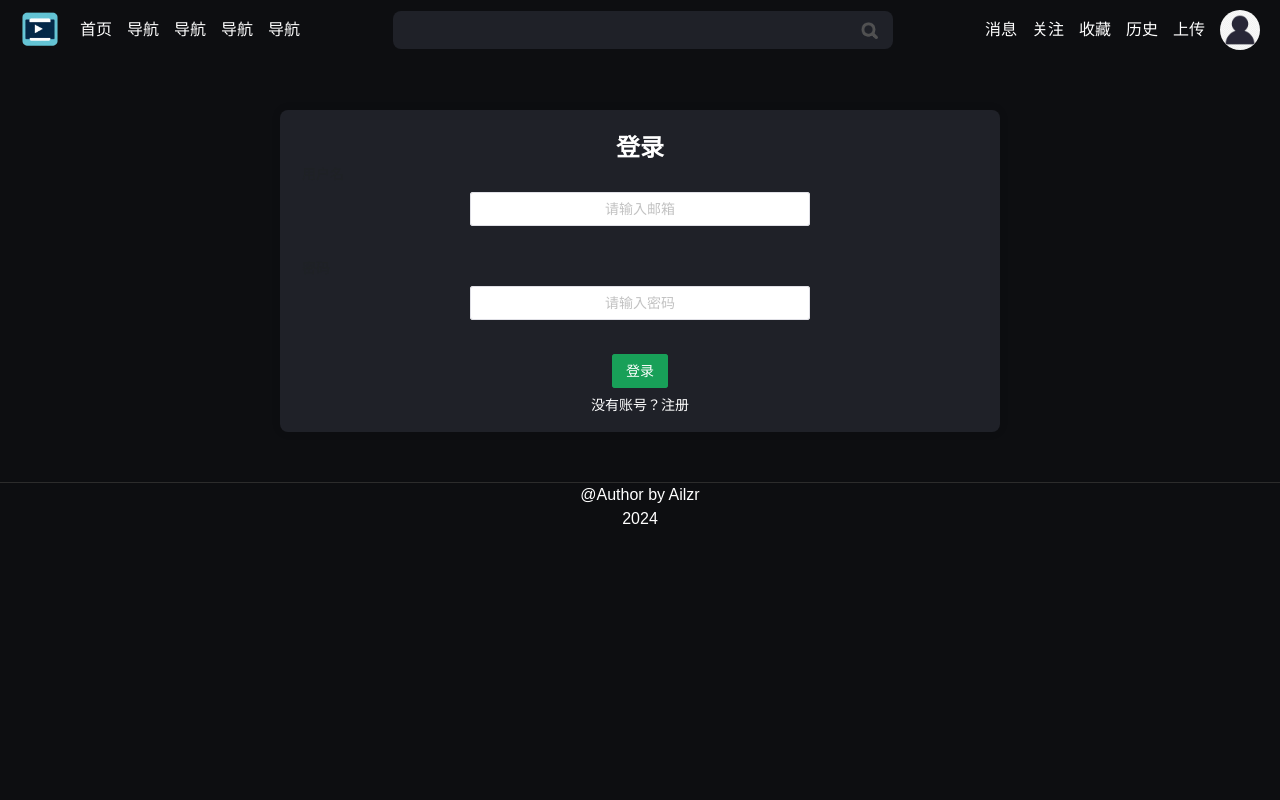
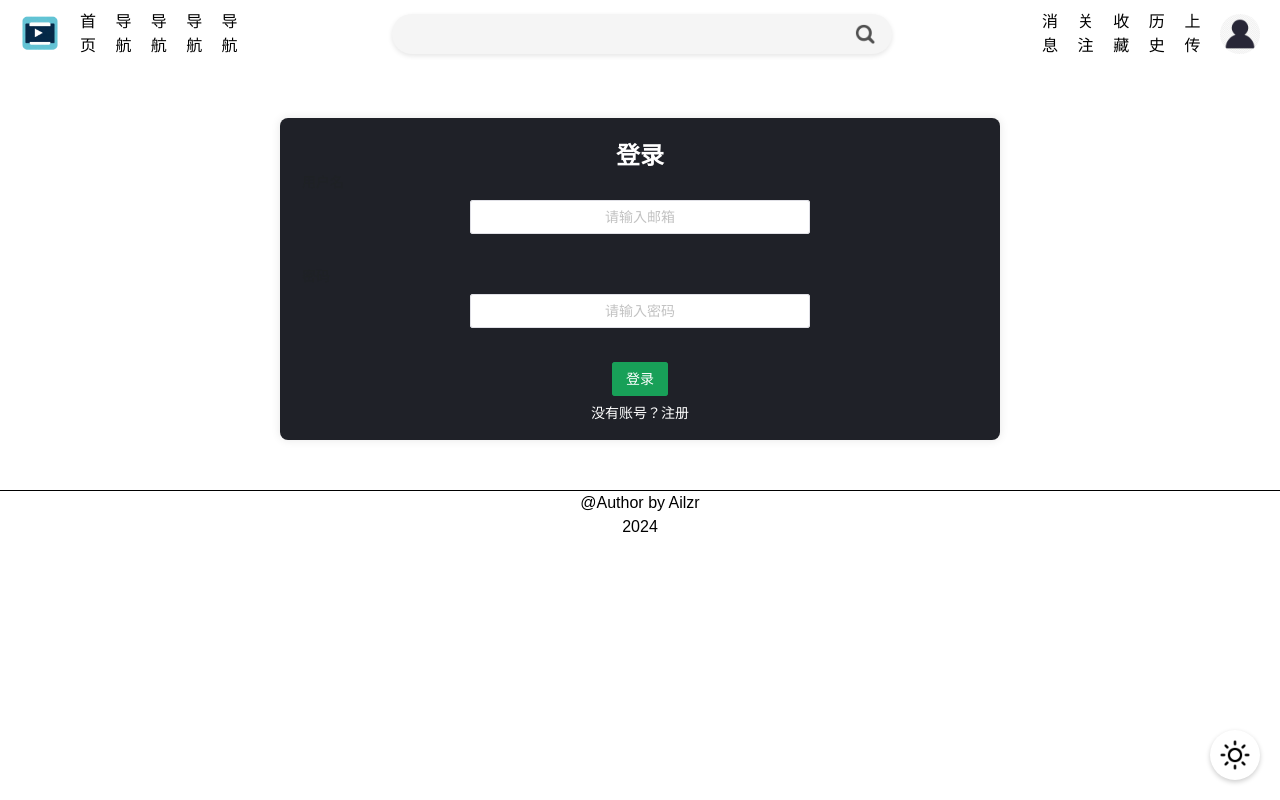
Before and after one commit to Ailzr/video-web-vue, a Vue app: page /login in a window 1280 px wide. Built offline with nearby package versions, Linux system fonts and the light colour scheme.

Commit message:
feat: Extract css from Navigation for day and night mode

```diff
--- /dev/null
+++ b/src/assets/css/Navigation.css
@@ -0,0 +1,142 @@
+.navigation {
+    display: flex;
+    justify-content: space-between;
+    align-items: center;
+    /* background-color: #0D0E11; */
+    /* color: #fff; */
+    padding: 10px 20px;
+}
+
+.nav-left {
+    display: flex;
+    align-items: center;
+}
+
+.logo {
+    width: 40px;
+    height: 40px;
+    margin-right: 20px;
+    cursor: pointer;
+}
+
+.nav-ul {
+    list-style-type: none;
+    display: flex;
+    gap: 15px;
+}
+
+.nav-ul li {
+    font-size: 16px;
+}
+
+.nav-ul li a {
+    color: inherit; /* 让它继承 body 的颜色 */
+    text-decoration: none;
+    transition: color 0.3s;
+}
+
+.nav-ul li a:hover {
+    color: #ff9900;
+}
+
+.nav-center {
+    display: flex;
+    align-items: center;
+}
+
+/* 搜索栏 */
+.center_search_container {
+    display: flex;
+    justify-content: center;
+    width: 100%;
+    min-width: 300px;
+    max-width: 800px;
+    height: 40px;
+}
+
+.search_bar {
+    display: flex;
+    align-items: center;
+    width: 100%;
+    max-width: 500px;
+    height: 40px;
+    background-color: var(--video-card-bgc, #f5f5f5);
+    border-radius: 20px;
+    padding: 0 10px;
+    box-shadow: 0px 2px 5px rgba(0, 0, 0, 0.1);
+    transition: box-shadow 0.3s ease-in-out;
+}
+
+.search_bar:hover {
+    box-shadow: 0px 4px 8px rgba(0, 0, 0, 0.2);
+}
+
+.search_bar .search_input {
+    flex: 1;
+    display: flex;
+    align-items: center;
+}
+
+.search_bar .search_input input {
+    width: 100%;
+    height: 30px;
+    border: none;
+    outline: none;
+    background-color: transparent;
+    padding-left: 10px;
+    font-size: 16px;
+    color: var(--fontNormal, #000);
+}
+
+.search_bar .search_input input::placeholder {
+    color: rgba(0, 0, 0, 0.5);
+}
+
+.search_bar .search_btn {
+    display: flex;
+    align-items: center;
+    justify-content: center;
+    width: 34px;
+    height: 34px;
+    border-radius: 50%;
+    background-color: transparent;
+    transition: background-color 0.3s ease, transform 0.2s ease;
+}
+
+.search_bar .search_btn:hover {
+    background-color: rgba(0, 0, 0, 0.1);
+    transform: scale(1.1);
+}
+
+.search_bar .search_btn button {
+    width: 20px;
+    height: 20px;
+    border: none;
+    background-color: transparent;
+    background-image: url(../imgs/magnifying.png);
+    background-repeat: no-repeat;
+    background-size: contain;
+    cursor: pointer;
+}
+
+.nav-right {
+    display: flex;
+    align-items: center;
+}
+
+.user-avatar img {
+    width: 40px;
+    height: 40px;
+    border-radius: 50%;
+    margin-left: 15px;
+    cursor: pointer;
+}
+
+.popover-content {
+    /* background-color: #2C2C2C; */
+    background-color: var(--content-bgc);
+    padding: 10px;
+    /* color: #fff; */
+    color: var(--fontNormal);
+    font-size: 16px;
+}
--- /dev/null
+++ b/src/assets/css/_theme.css
@@ -0,0 +1,59 @@
+:root{
+    /* --bg-color: #ffffff;
+    --text-color: #333333; */
+    --content-bgc:#fff;
+    --box-bgc:#fff;
+    --box-shadow:0.2vw 0.2vw 1vw rgba(0,0,0,0.2);
+    --boxHoverShadow:0.5vw 0.5vw 1.1vw rgba(0,0,0,0.3);
+    --fontNormal:#000;
+    --settingColor:#000;
+    --video-card-bgc: #f5f5f5; /* 不是纯白，稍微灰一点 */
+    --hover-color: #c4c4c4;
+}
+
+.dark {
+    /* --bg-color: #0D0E11;
+    --text-color: #ecf0f1; */
+    --content-bgc:#272727;
+    --box-bgc:#272727;
+    --box-shadow:0 1px 20px -6px rgba(255, 255, 255, 0.406);
+    --boxHoverShadow:0.5vw 0.5vw 1.1vw rgba(0,0,0,0.3);
+    --settingColor:#fff;
+    --fontNormal:#fff;
+    --video-card-bgc: #2c2c2c;
+    --hover-color: #303030;
+}
+
+/* body {
+    background-color: var(--bg-color);
+    color: var(--text-color);
+} */
+
+body {
+    background-color: var(--content-bgc); /* 设置背景色 */
+    color: var(--fontNormal); /* 文字颜色 */
+    font-family: Arial, sans-serif; /* 适当设置字体 */
+    margin: 0;
+    padding: 0;
+}
+
+/* 盒子通用样式 */
+.box {
+    background-color: var(--box-bgc);
+    box-shadow: var(--box-shadow);
+    border-radius: 8px;
+    padding: 16px;
+    transition: box-shadow 0.3s ease-in-out;
+}
+
+/* 盒子 hover 效果 */
+.box:hover {
+    box-shadow: var(--boxHoverShadow);
+}
+
+/* 工具栏样式 */
+.toolbar {
+    background-color: var(--settingColor);
+    padding: 10px;
+    color: var(--fontNormal);
+}
--- a/src/base.css
+++ b/src/base.css
@@ -12,7 +12,7 @@ body {
 /*清除超链接的下划线*/
 a {
   text-decoration: none;
-  color: #333;
+  /* color: #333; */
 }
 /*去除默认的倾斜效果*/
 em,
@@ -51,12 +51,14 @@ input {
   clear: both;
 }
 
-#app{
+/* #app{
   background-color: #0D0E11;
   min-height: 100vh;
-}
+} */
 
-html, body {
+body {
+  /* background-color: #0D0E11; */
+  min-height: 100vh;
   width: 100%;
   overflow-x: hidden;
 }
--- a/src/components/Footer.vue
+++ b/src/components/Footer.vue
@@ -1,4 +1,21 @@
 <script setup lang="ts">
+import {ref} from "vue";
+let isDarkMode = ref(false);
+if (localStorage.getItem('video-web-golang-theme') === "true") {
+    isDarkMode.value = true;
+    document.body.classList.add("dark");
+}
+
+const toggleMode = ()=>{
+    isDarkMode.value = !isDarkMode.value;
+    if(isDarkMode.value){
+        localStorage.setItem("video-web-golang-theme", "true");
+        document.body.classList.add("dark");
+    }else{
+        localStorage.setItem("video-web-golang-theme", "false");
+        document.body.classList.remove("dark");
+    }
+}
 </script>
 
 <template>
@@ -6,14 +23,47 @@
         <span>@Author by Ailzr</span>
         <br>
         <span>2024</span>
+        <button class="theme-toggle" @click="toggleMode">
+            <img class="theme-img" v-show="isDarkMode" src="../assets/imgs/night-theme.png" alt="切换到日间模式">
+            <img class="theme-img" v-show="!isDarkMode" src="../assets/imgs/day-theme.png" alt="切换到夜间模式">
+        </button>
     </div>
 </template>
 
 <style scoped>
     .foot{
-        border-top: 1px solid #2C2C2C;
+        /* border-top: 1px solid #2C2C2C; */
+        border-top: 1px solid;
         vertical-align: middle;
         text-align: center;
-        color: white;
+        /* color: white; */
+    }
+    /* 固定在右下角的切换按钮样式 */
+    .theme-toggle {
+        position: fixed;
+        width: 50px;
+        height: 50px;
+        bottom: 20px;
+        right: 20px;
+        background: var(--bg-color);
+        border: none;
+        padding: 0; /* 移除内边距，确保图像填充整个按钮 */
+        border-radius: 50%;
+        cursor: pointer;
+        box-shadow: 0 2px 5px rgba(0,0,0,0.2);
+        z-index: 1000;
+        display: flex; /* 将按钮设置为 Flex 容器 */
+        justify-content: center; /* 水平居中 */
+        align-items: center; /* 垂直居中 */
+    }
+    .theme-img {
+        max-width: 80%;
+        max-height: 80%;
+        object-fit: contain;
+    }
+
+    /* 可根据需要添加悬停效果 */
+    .theme-toggle:hover {
+        opacity: 0.8;
     }
 </style>
--- a/src/components/Navigation.vue
+++ b/src/components/Navigation.vue
@@ -86,7 +86,7 @@ const logout = ()=>{
             <template #default>
               <div class="popover-content">
                 <p>你好: {{ username }}</p>
-                <n-button @click="logout" style="color: white;" v-if="UserManager.isLogin()">登出</n-button>
+                <n-button @click="logout" style="color: var(--fontNormal)" v-if="UserManager.isLogin()">登出</n-button>
               </div>
             </template>
             <!-- 头像部分 -->
@@ -100,145 +100,5 @@ const logout = ()=>{
     </header>
 </template>
 
-<style scoped>
-.navigation {
-  display: flex;
-  justify-content: space-between;
-  align-items: center;
-  background-color: #0D0E11;
-  color: #fff;
-  padding: 10px 20px;
-}
-
-.nav-left {
-  display: flex;
-  align-items: center;
-}
-
-.logo {
-  width: 40px;
-  height: 40px;
-  margin-right: 20px;
-  cursor: pointer;
-}
-
-.nav-ul {
-  list-style-type: none;
-  display: flex;
-  gap: 15px;
-}
-
-.nav-ul li {
-  font-size: 16px;
-}
-
-.nav-ul li a {
-  color: #fff;
-  text-decoration: none;
-  transition: color 0.3s;
-}
-
-.nav-ul li a:hover {
-  color: #ff9900;
-}
-
-.nav-center {
-  display: flex;
-  align-items: center;
-}
-
-/* 搜索栏 */
-.center_search_container{
-    display: inline-block;
-    flex: 1 auto;
-    min-width: 300px;
-    max-width: 800px;
-    height: 38px;
-}
-
-.search_bar{
-    position: relative;
-    margin: 0 auto;
-    min-width: 181px;
-    max-width: 500px;
-    height: 38px;
-    align-items: center;
-    background-color: #1F2128;
-    border-radius: 8px 8px 8px 8px;
-}
-
-.search_bar .search_input{
-    display: flex;
-    align-items: center;
-    justify-content: space-between;
-    position: relative;
-    width: 100%;
-    height: 32px;
-    border: 2px solid transparent;
-}
-.search_bar .search_input input{
-    background-color: transparent;
-    color: white;
-    width: 92%;
-    height: 32px;
-    margin: auto 0;
-    border-radius: 8px 8px 8px 8px;
-    padding-left: 8px;
-}
-
-.search_bar .search_input input:focus{
-    background-color: #434656;
-}
-
-.search_bar .search_btn{
-    position: absolute;
-    top: 3px;
-    right: 7px;
-    border-radius: 8px 8px 8px 8px;
-    display: flex;
-    align-items: center;
-    justify-content: center;
-    width: 32px;
-    height: 32px;
-    line-height: 32px;
-    background-color: transparent;
-}
-
-.search_bar .search_btn:hover{
-    background-color: #1F2128;
-}
-
-.search_bar .search_btn button{
-    width: 17px;
-    height: 17px;
-    border: none;
-    background-color: transparent;
-    background-image: url(../assets/imgs/magnifying.png);
-    background-repeat: no-repeat;
-    background-size: 100%;
-}
-
-.search_bar .search_btn button:hover{
-    cursor: pointer;
-}
-
-.nav-right {
-  display: flex;
-  align-items: center;
-}
-
-.user-avatar img {
-  width: 40px;
-  height: 40px;
-  border-radius: 50%;
-  margin-left: 15px;
-  cursor: pointer;
-}
-
-.popover-content {
-  background-color: #2C2C2C;
-  padding: 10px;
-  color: #fff;
-  font-size: 16px;
-}
+<style scoped src="../assets/css/Navigation.css">
 </style>
--- a/src/components/VideoGrid.vue
+++ b/src/components/VideoGrid.vue
@@ -51,7 +51,9 @@ const processedVideos = computed(() => {
 }
 
 .video-card {
-  background-color: #2c2c2c;
+  /* background-color: #2c2c2c; */
+  background-color: var(--video-card-bgc);
+  color: var(--fontNormal);
   border: 0;
   border-radius: 15px;
   overflow: hidden;
@@ -68,7 +70,7 @@ const processedVideos = computed(() => {
 
 .video-details {
   padding: 15px;
-  color: #fff;
+  /* color: #fff; */
 }
 
 .video-title {
--- a/src/main.ts
+++ b/src/main.ts
@@ -2,6 +2,7 @@ import { createApp } from 'vue';
 import {createRouter, createWebHistory} from "vue-router";
 
 import './base.css';
+import './assets/css/_theme.css';
 
 import App from './App.vue';
 import Index from "./views/Index.vue";
```
Also changed, not shown: src/assets/imgs/day-theme.png (added), src/assets/imgs/night-theme.png (added).
